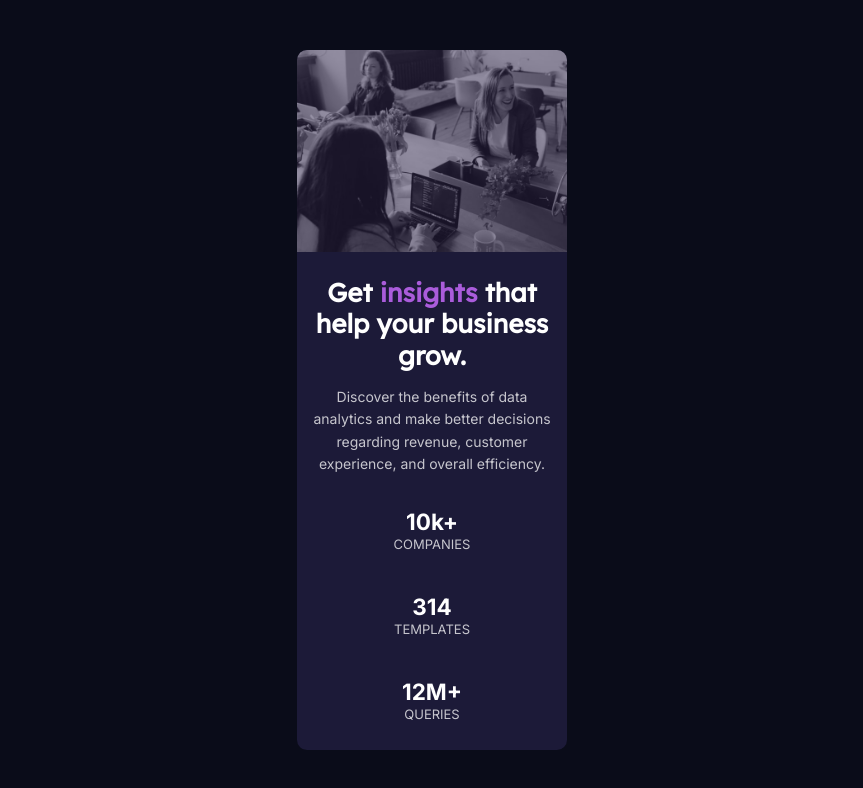
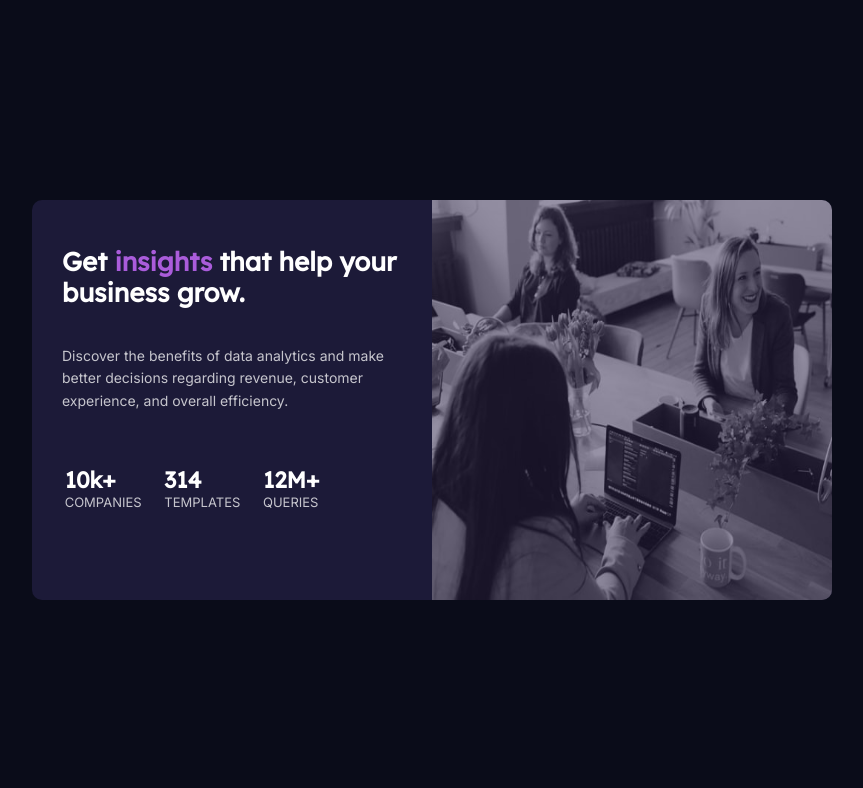
Before and after one commit to PEDRXPEREIRX/frontend-mentor-02, a plain HTML site: page index.html in a window 1280 px wide. Shown: the whole page, without its empty margins (208-1071 px from the left). Drawn offline with Linux system fonts and the light colour scheme.

Commit message:
versao desktop finalizada (falta responsividade)

```diff
--- /dev/null
+++ b/estilos/desktop.css
@@ -0,0 +1,42 @@
+@media screen and (min-width: 481px) {
+    .container {
+        flex-direction: row-reverse;
+        width: 800px;
+        height: 400px;
+    }
+
+    .header .mobile-image {
+        display: none;
+    }
+
+    .header .desktop-image {
+        display: flex;
+    }
+
+    .header {
+        width: 50%;
+    }
+
+    .content {
+        width: 50%;
+        height: 380px;
+        justify-content: space-evenly;
+    }
+
+    .content > h1 {
+        margin-left: 20px;
+        text-align: left;
+    }
+
+    .content > p {
+        margin-left: 20px;
+        text-align: left;
+    }
+
+    .content .informations {
+        width: 300px;
+        display: flex;
+        justify-content: space-evenly;
+        text-align: left;
+    }
+}
--- a/estilos/style.css
+++ b/estilos/style.css
@@ -38,6 +38,10 @@ body {
     width: 100%;
     height: 100%;
     opacity: 0.5;
+}
+
+.header .desktop-image {
+    display: none;
 }
 
 .content {
--- a/index.html
+++ b/index.html
@@ -5,16 +5,19 @@
     <meta name="viewport" content="width=device-width, initial-scale=1.0">
     <link rel="shortcut icon" href="images/favicon-32x32.png" type="image/x-icon">
     <link rel="stylesheet" href="estilos/style.css">
+    <link rel="stylesheet" href="estilos/desktop.css">
     <title>Frontend Mentor</title>
 </head>
 <body>
     <div class="container">
         <div class="header">
-            <img src="images/image-header-mobile.jpg" alt="">
+            <img class="mobile-image" src="images/image-header-mobile.jpg" alt="">
+            <img class="desktop-image" src="images/image-header-desktop.jpg" alt="">
         </div>
         <div class="content">
             <h1>Get <span class="span-title">insights</span> that help your business grow.</h1>
             <p>Discover the benefits of data analytics and make better decisions regarding revenue, customer experience, and overall efficiency.</p>
+            <div class="informations">
                 <div>
                     <h2>10k+</h2>
                     <p class="span-paragraph">COMPANIES</p>
@@ -29,5 +32,6 @@
                 </div>
             </div>
         </div>
+    </div>
 </body>
 </html>
```
Lines whose indentation alone changed are shown as unchanged.
